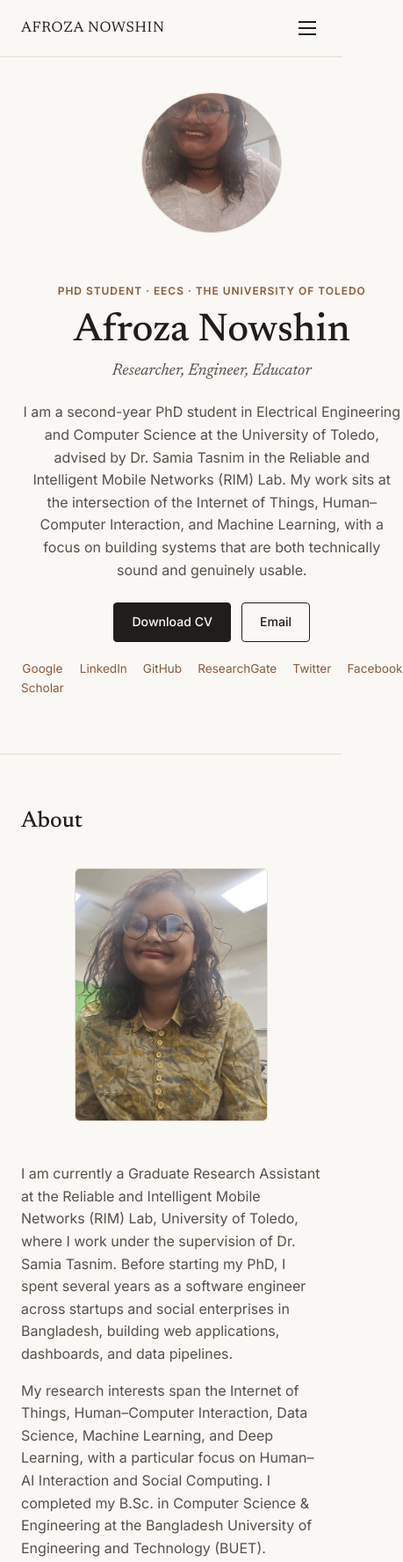
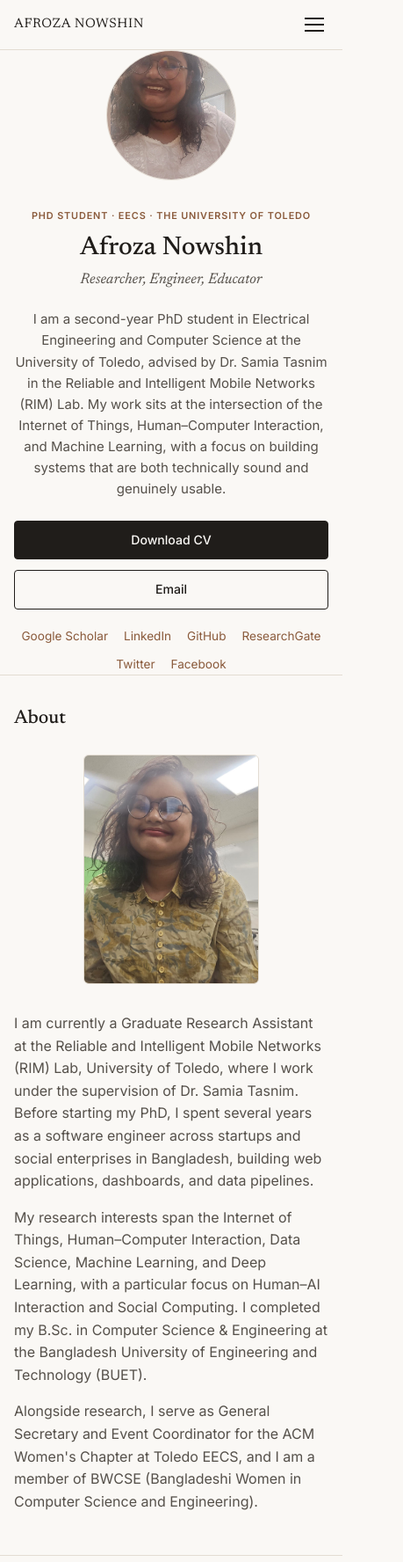
Before and after one commit to Prithweeraj-Acharjee/Senju-Website, a plain HTML site: page index.html in a window 390 px wide. Shown: the top 1776 px of the page at 88% size, 459 px wide, since content can reach past the window. Drawn offline with Linux system fonts and the light colour scheme.

Commit message:
Improve mobile responsiveness across breakpoints

```diff
--- a/style.css
+++ b/style.css
@@ -14,6 +14,11 @@
 
 html { scroll-behavior: smooth; }
 
+html, body {
+  overflow-x: hidden;
+  width: 100%;
+}
+
 body {
   margin: 0;
   background: var(--bg);
@@ -21,6 +26,7 @@
   font-family: var(--sans);
   line-height: 1.6;
   -webkit-font-smoothing: antialiased;
+  -webkit-text-size-adjust: 100%;
 }
 
 .wrap {
@@ -28,6 +34,8 @@
   margin: 0 auto;
   padding: 0 24px;
 }
+
+img { max-width: 100%; height: auto; }
 
 a { color: var(--accent); text-decoration: none; }
 a:hover { text-decoration: underline; }
@@ -83,16 +91,18 @@
   display: none;
   flex-direction: column;
   justify-content: center;
+  align-items: center;
   gap: 5px;
-  width: 32px;
-  height: 32px;
+  width: 44px;
+  height: 44px;
+  margin: -6px;
   background: none;
   border: none;
   cursor: pointer;
 }
 .nav-toggle span {
   display: block;
-  width: 100%;
+  width: 22px;
   height: 2px;
   background: var(--ink);
 }
@@ -350,25 +360,62 @@
   font-size: 0.82rem;
 }
 
-/* Responsive */
+/* Responsive: tablets and below */
 @media (max-width: 720px) {
+  .wrap { padding: 0 20px; }
+
+  .header-inner { height: 56px; }
+  .wordmark { font-size: 0.95rem; }
+
   .hero {
     grid-template-columns: 1fr;
     text-align: center;
-    padding-top: 40px;
+    padding-top: 36px;
+    padding-bottom: 48px;
+    gap: 24px;
   }
-  .hero-photo img { width: 160px; margin: 0 auto; }
-  .hero-links, .social-row { justify-content: center; }
-  .about-grid { grid-template-columns: 1fr; }
-  .about-photo { order: -1; max-width: 220px; margin: 0 auto; }
-  .timeline-item { grid-template-columns: 1fr; gap: 6px; }
-  .project-grid { grid-template-columns: 1fr; }
-  .skills-grid { grid-template-columns: 1fr; }
+  .hero-photo img { width: 148px; margin: 0 auto; }
+  .hero-text h1 { font-size: 2.1rem; }
+  .role { font-size: 1.05rem; }
+  .statement { margin-left: auto; margin-right: auto; }
+  .hero-links {
+    justify-content: center;
+    flex-wrap: wrap;
+  }
+  .hero-links .btn { flex: 1 1 auto; text-align: center; min-width: 140px; }
+  .social-row {
+    justify-content: center;
+    flex-wrap: wrap;
+    row-gap: 10px;
+  }
+
+  .section { padding: 40px 20px; }
+  .section-title { font-size: 1.35rem; margin-bottom: 24px; }
+  .sub-heading { margin: 32px 0 16px; }
+
+  .about-grid { grid-template-columns: 1fr; gap: 24px; }
+  .about-photo { order: -1; max-width: 200px; margin: 0 auto; }
+
+  .interest-tags { margin-bottom: 28px; }
+  .interest-tags span { font-size: 0.78rem; padding: 6px 12px; }
+
+  .timeline { gap: 20px; }
+  .timeline-item { grid-template-columns: 1fr; gap: 4px; padding-bottom: 16px; }
+  .timeline-date { padding-top: 0; }
+
+  .test-scores { flex-direction: column; gap: 8px; margin-top: 24px; }
+
+  .pub-link { word-break: break-word; }
+
+  .project-grid { grid-template-columns: 1fr; gap: 14px; }
+  .skills-grid { grid-template-columns: 1fr; gap: 20px; }
+
+  .contact-details { font-size: 0.92rem; word-break: break-word; }
 
   .nav-toggle { display: flex; }
   .main-nav ul {
     position: absolute;
-    top: 64px;
+    top: 56px;
     left: 0;
     right: 0;
     background: var(--bg);
@@ -376,8 +423,32 @@
     gap: 0;
     border-bottom: 1px solid var(--line);
     display: none;
+    max-height: calc(100vh - 56px);
+    overflow-y: auto;
   }
   .main-nav ul.open { display: flex; }
   .main-nav li { border-top: 1px solid var(--line); }
-  .main-nav a { display: block; padding: 14px 24px; }
+  .main-nav a {
+    display: block;
+    padding: 14px 20px;
+    min-height: 44px;
+    line-height: 1.6;
+  }
 }
+
+/* Responsive: small phones */
+@media (max-width: 420px) {
+  .wrap { padding: 0 16px; }
+
+  .hero-text h1 { font-size: 1.85rem; }
+  .eyebrow { font-size: 0.68rem; }
+  .statement { font-size: 0.94rem; }
+
+  .hero-links { flex-direction: column; width: 100%; }
+  .hero-links .btn { width: 100%; }
+
+  .section { padding: 32px 16px; }
+
+  .project-card { padding: 16px; }
+  .skill-cat p { font-size: 0.87rem; }
+}
```
